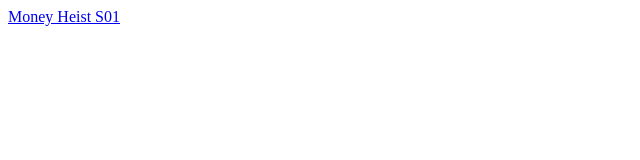
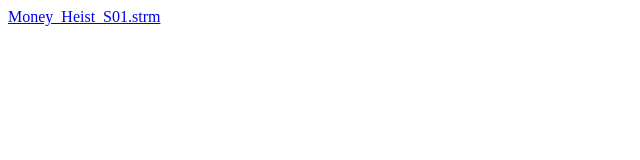
Before and after one commit to hhssse/hhssse.github.io, a plain HTML site: page index.html in a window 1280 px wide. Shown: the full height of the page, 0-640 px from the left. Drawn offline with Linux system fonts and the light colour scheme.

Commit message:
Update index.html

```diff
--- a/index.html
+++ b/index.html
@@ -1,7 +1,7 @@
 <!DOCTYPE html>
 <html>
 <body>
-<a href="Money_Heist_S01.strm">Money Heist S01</a>
+<a href="Money_Heist_S01.strm">Money_Heist_S01.strm</a>
 <br/>
 </body>
 </html>
```
